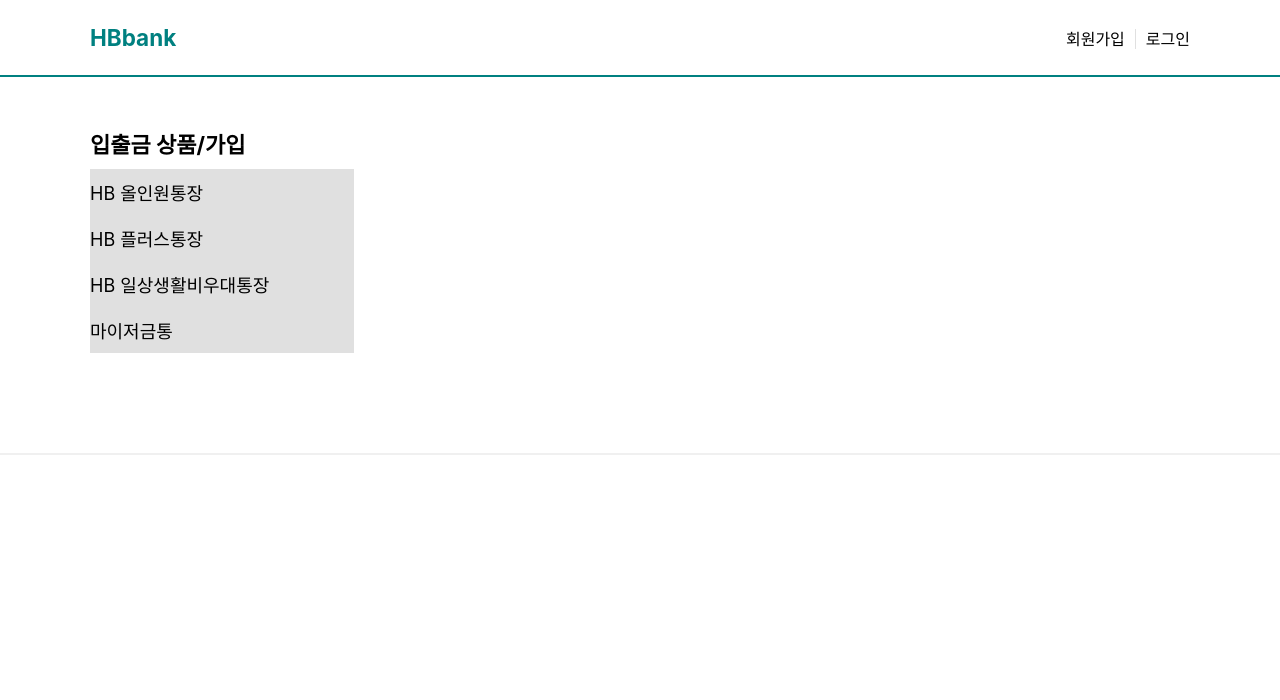
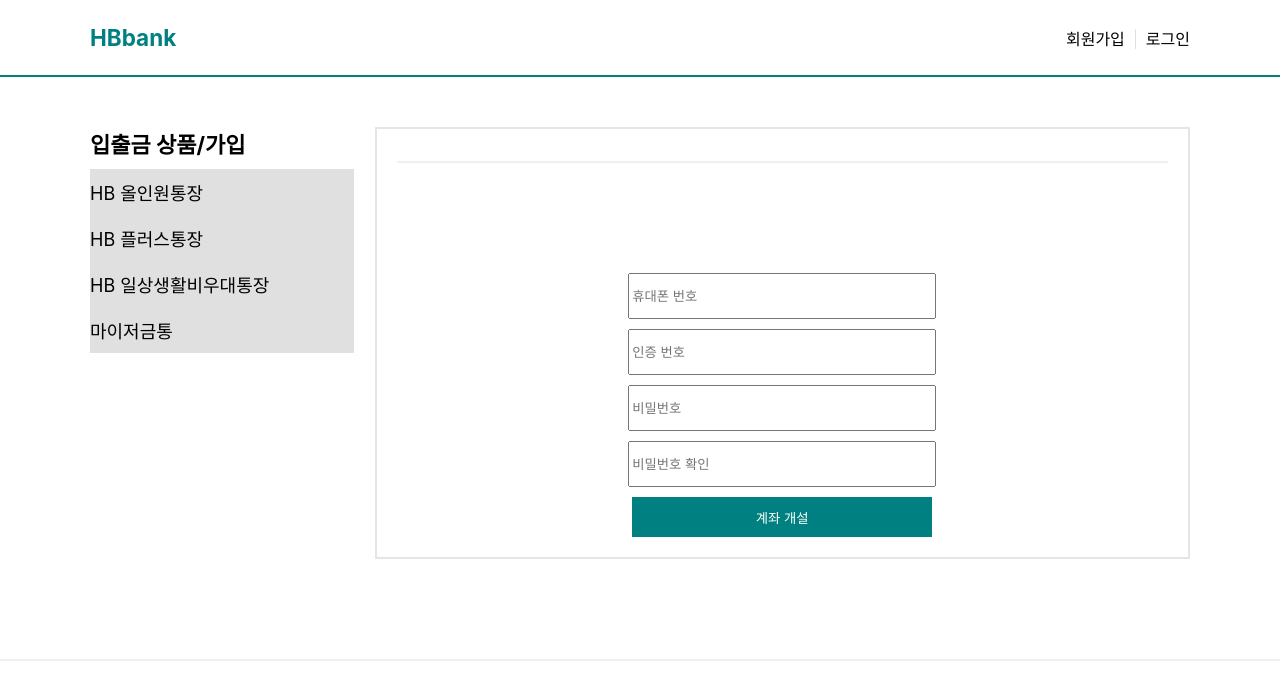
Before and after one commit to baehoonbae/bank-project, a React (Create React App) app in the folder frontend/create-react-app/: page /account/create in a window 1280 px wide. Shown: the top 700 px of the page. Built offline with nearby package versions, Linux system fonts and the light colour scheme.

Commit message:
feat: CreateAccount 뷰의 선택한 메뉴 상태 및 폼 유효성 검사 추가

```diff
--- a/frontend/create-react-app/src/views/CreateAccount.js
+++ b/frontend/create-react-app/src/views/CreateAccount.js
@@ -1,22 +1,104 @@
-import React, { useState } from 'react';
+import React, { useState, useEffect } from 'react';
+import { useNavigate } from 'react-router-dom';
 import Header from '../components/Header.js';
 import Footer from '../components/Footer.js';
 import Styles from '../styles/Styles.js';
+import useCreateValidation from '../hooks/useCreateValidation.js';
 
 function CreateAccount() {
+  const [selectedMenu, setSelectedMenu] = useState({
+  });
 
+  useEffect(() => {
+    const storedMenu = localStorage.getItem('selectedMenu');
+    if (storedMenu) {
+      setSelectedMenu(JSON.parse(storedMenu));
+    }
+    localStorage.removeItem('selectedMenu');
+  }, []);
+
+  useEffect(() => {
+    console.log(selectedMenu);
+  }, [selectedMenu]);
+
+  const { inputStyle, buttonStyle, menuStyle, selectedMenuStyle, selectedMenuNameStyle } = Styles();
+  const { formState, handleChange, handleBlur, isEmpty, touched, } = useCreateValidation();
+  const navigate = useNavigate();
+  const [isMatch, setIsMatch] = useState({
+    confirmPassword: false,
+  });
   const [menus, setMenus] = useState([
     { name: "HB 올인원통장", description: "HB 올인원통장 설명" },
     { name: "HB 플러스통장", description: "HB 플러스통장 설명" },
     { name: "HB 일상생활비우대통장", description: "HB 일상생활비우대통장 설명" },
     { name: "마이저금통", description: "마이저금통 설명" },
   ]);
-  const [selectedMenu, setSelectedMenu] = useState(null);
-  const { inputStyle, buttonStyle, menuStyle, selectedMenuStyle, selectedMenuNameStyle } = Styles();
+  const fields = [
+    { name: 'phoneNumber', type: 'tel', placeholder: '휴대폰 번호', onBlur: () => handleBlur({ target: { name: 'phoneNumber', value: formState.phoneNumber } }), errorMessage: '* 휴대폰 번호: 필수 정보입니다.', },
+    { name: 'verificationCode', type: 'text', placeholder: '인증 번호', onBlur: () => handleBlur({ target: { name: 'verificationCode', value: formState.verificationCode } }), errorMessage: '* 인증 번호: 필수 정보입니다.' },
+    { name: 'password', type: 'password', placeholder: '비밀번호', onBlur: () => handleBlur({ target: { name: 'password', value: formState.password } }), errorMessage: '* 비밀번호: 필수 정보입니다.', },
+    {
+      name: 'confirmPassword', type: 'password', placeholder: '비밀번호 확인', errorMessage: '* 비밀번호 확인: 필수 정보입니다.', confirmError: '* 비밀번호 확인: 비밀번호가 일치하지 않습니다.',
+      onBlur: () => {
+        const isPasswordMatch = formState.password === formState.confirmPassword;
+        const isEmpty = !formState.confirmPassword;
+        if (isPasswordMatch && !isEmpty) {
+          setIsMatch(prevState => ({
+            ...prevState,
+            confirmPassword: true,
+          }));
+        } else {
+          setIsMatch(prevState => ({
+            ...prevState,
+            confirmPassword: false,
+          }));
+        }
+        handleBlur({
+          target: {
+            name: 'confirmPassword',
+            value: formState.confirmPassword,
+          },
+        });
+      },
+    }
 
+  ]
   const handleClick = (menu) => {
     setSelectedMenu(menu);
   };
+
+  const handleSubmit = (event) => {
+    event.preventDefault();
+    const accountType = selectedMenu.name;
+    const accountPassword = formState['password'];
+    const confirmPassword = formState['confirmPassword'];
+    if (accountPassword !== confirmPassword) {
+      alert('비밀번호가 일치하지 않습니다.');
+      return;
+    }
+    fetch('http://localhost:8080/account/create', {
+      method: 'POST',
+      headers: {
+        'Content-Type': 'application/json',
+        'Authorization': `Bearer ${localStorage.getItem('accessToken')}`,
+      },
+      body: JSON.stringify({ accountType, accountPassword }),
+    })
+      .then(response => {
+        if (response.status === 200) {
+          navigate('/');
+        } else {
+          throw new Error('계좌개설에 실패했습니다.')
+        }
+        return response.json()
+      })
+      .then(data => {
+        console.log('Success:', data);
+      })
+      .catch((error) => {
+        console.error('Error:', error);
+      });
+  }
 
   return (
     <>
@@ -41,13 +123,23 @@
               <span style={selectedMenuNameStyle}>{selectedMenu.name}</span>
               <div style={{ borderTop: '2px solid #F0F0F0', width: '100%', marginTop: '12px' }}></div>
               <p style={{ marginBottom: '100px' }}>{selectedMenu.description}</p>
-              <div style={{ display: 'flex', flexDirection: 'column', alignItems: 'center' }}>
-                <label><input type="tel" placeholder='휴대폰 번호' style={inputStyle}></input><br /></label>
-                <label><input type="text" placeholder='인증 번호' style={inputStyle} ></input><br /></label>
-                <label><input type="password" placeholder='사용할 비밀번호 4자리' style={inputStyle}></input><br /></label>
-                <label><input type="password" placeholder='비밀번호 확인' style={inputStyle}></input><br /></label>
+              <form onSubmit={(event) => handleSubmit(event, selectedMenu)} style={{ display: 'flex', flexDirection: 'column', alignItems: 'center' }}>
+                {fields.map((field) => (
+                  <label key={field.name}>
+                    <input
+                      type={field.type}
+                      name={field.name}
+                      value={formState[field.name]}
+                      placeholder={field.placeholder}
+                      style={inputStyle}
+                      onChange={handleChange}
+                      onBlur={field.onBlur}
+                    />
+                    <div style={{ display: isEmpty[field.name] && touched[field.name] ? 'block' : 'none', color: 'red', marginBottom: '-25px' }}>{field.errorMessage}</div><br />
+                  </label>
+                ))}
                 <input type="submit" value="계좌 개설" style={buttonStyle} />
-              </div>
+              </form>
             </div>
           }
         </div>
```
